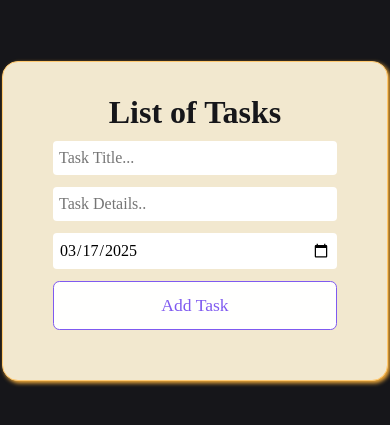
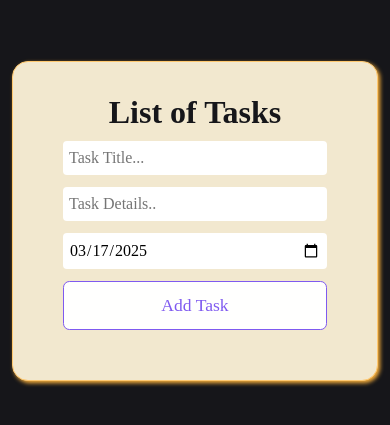
Before and after one commit to sudeepsarmah/ToDoList, a React (Vite) app in the folder ToDo/: page / in a window 390 px wide. Shown: the part 201-626 px from the top of the page. Built offline with nearby package versions, Linux system fonts and the light colour scheme; a web font is replaced by a local one.

Commit message:
fix for mobile version

```diff
--- a/ToDo/src/index.css
+++ b/ToDo/src/index.css
@@ -37,7 +37,7 @@ body{
     display: flex;
     flex-direction: column;
     row-gap: 12px;
-    min-width: 320px;
+    min-width: 300px;
 }
 
 .user-input input{
```
